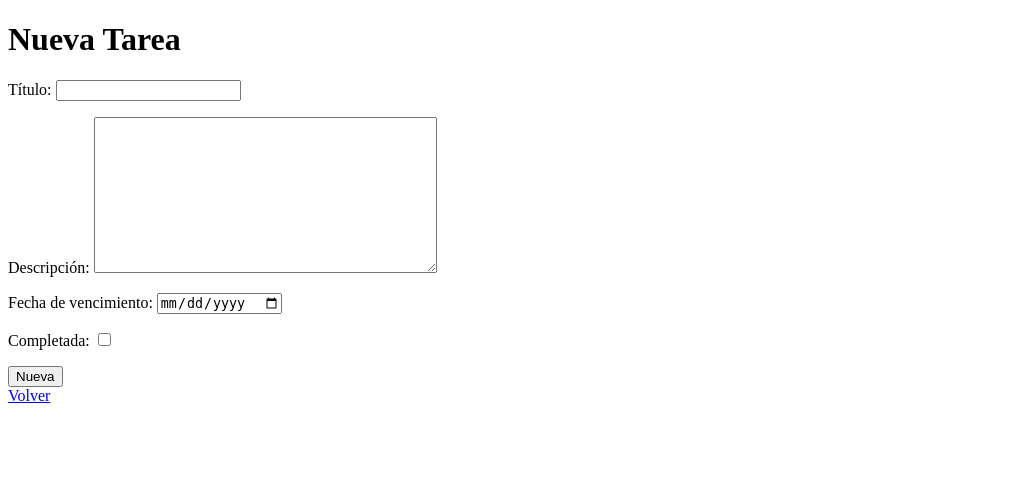
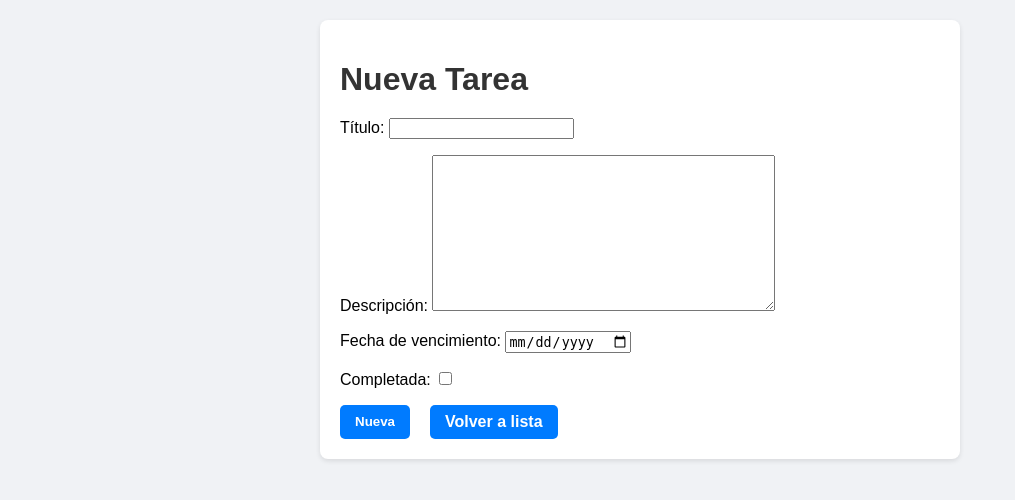
Before and after one commit to Cristhian-R-Ch/gestor_tareas, a Django app: page /tareas/nueva/ in a window 1280 px wide. Shown: the top 500 px of the page, without its empty margins (0-1015 px from the left). Run offline with Django 5.2, Linux system fonts and the light colour scheme; the visitor is signed in with stand-in values (Sample User, id 1).

Commit message:
Proyecto Django actualizado: templates y CSS ajustados

```diff
--- a/gestor_tareas/urls.py
+++ b/gestor_tareas/urls.py
@@ -17,9 +17,13 @@ Including another URLconf
 from django.contrib import admin
 from django.urls import path, include
 from django.views.generic import TemplateView
+from django.contrib.auth import views as auth_views
+from tareas.views import logout_view
 
 urlpatterns = [
     path('admin/', admin.site.urls),
     path('tareas/', include('tareas.urls')),
     path('', TemplateView.as_view(template_name="landing.html"), name="landing"),
+    path("accounts/login/", auth_views.LoginView.as_view(template_name="accounts/login.html"), name="login"),
+    path("accounts/logout/", logout_view, name="logout"),
 ]
--- a/static/css/styles.css
+++ b/static/css/styles.css
@@ -0,0 +1,128 @@
+/* Estilo general */
+body {
+    font-family: Arial, sans-serif;
+    background-color: #f0f2f5;
+    margin: 20px;
+}
+
+.container {
+    max-width: 600px;
+    margin: 0 auto; /* Centrar box */
+    padding: 20px;
+    background-color: #fff;
+    border-radius: 8px;
+    box-shadow: 0 2px 5px rgba(0,0,0,0.1);
+}
+
+h1 {
+    color: #333;
+    margin-bottom: 20px;
+}
+
+/* Lista de tareas */
+ul {
+    list-style-type: none;
+    padding: 0;
+}
+
+li {
+    background-color: #fff;
+    margin-bottom: 10px;
+    padding: 10px 15px;
+    border-radius: 8px;
+    box-shadow: 0 2px 5px rgba(0,0,0,0.1);
+    display: flex;
+    justify-content: space-between;
+    align-items: center;
+    flex-wrap: wrap; /* solapamiento btns */
+}
+
+li.completed {
+    background-color: #d4edda;
+    color: #155724;
+}
+
+li.incomplete {
+    background-color: #f8d7da;
+    color: #721c24;
+}
+
+/* Separacion titulo y acciones */
+.task-title {
+    flex: 1 1 auto;
+}
+
+.task-actions {
+    display: flex;
+    gap: 5px;
+    flex-wrap: wrap;
+}
+
+/* Enlaces */
+a {
+    text-decoration: none;
+    margin-left: 10px;
+    color: #007bff;
+}
+
+a:hover {
+    text-decoration: underline;
+}
+
+/* Botones */
+button, .btn {
+    padding: 8px 15px;
+    border: none;
+    border-radius: 5px;
+    background-color: #007bff;
+    color: white;
+    cursor: pointer;
+    font-weight: bold;
+    transition: background-color 0.2s ease;
+}
+
+button:hover, .btn:hover {
+    background-color: #0056b3;
+}
+
+/* Botones de eliminar */
+button.danger, .btn.danger {
+    background-color: #dc3545;
+}
+
+button.danger:hover, .btn.danger:hover {
+    background-color: #a71d2a;
+}
+
+/* Contenedor de botones en el formulario */
+.form-actions {
+    display: flex;
+    gap: 10px;
+    margin-top: 15px;
+}
+
+/* Centrar el login */
+.login-container {
+    max-width: 400px;
+    margin: 50px auto; /* Centrado V. / H. */
+    padding: 20px;
+    text-align: center;
+}
+
+/* Campos del formulario alineados */
+.login-form input[type="text"],
+.login-form input[type="password"] {
+    width: 100%;           /* Todos los campos igual ancho */
+    padding: 8px 10px;
+    margin-bottom: 15px;
+    border: 1px solid #ccc;
+    border-radius: 5px;
+    box-sizing: border-box; /* Evitar que padding rompa el ancho */
+}
+
+/* Mensaje de error */
+.error-message {
+    color: red;
+    margin-bottom: 15px;
+    font-weight: bold;
+}
--- a/tareas/urls.py
+++ b/tareas/urls.py
@@ -9,4 +9,5 @@ urlpatterns = [
     path('editar/<int:tarea_id>/', views.editar_tarea, name='editar'),
     path('borrar/<int:tarea_id>/', views.borrar_tarea, name='borrar'),
     path('toggle/<int:pk>/', views.toggle_completed, name='toggle'),
+    path('guest/', views.login_guest, name='guest_login'),
 ]
--- a/tareas/views.py
+++ b/tareas/views.py
@@ -2,9 +2,10 @@ from django.shortcuts import render, redirect, get_object_or_404
 
 # Create your views here.
 from django.contrib.auth.decorators import login_required
+from django.contrib.auth import login, logout
+from django.contrib.auth.models import User
 from .models import Task
 from .forms import TaskForm
-
 
 @login_required
 def lista_tareas(request):
@@ -54,3 +55,12 @@ def toggle_completed(request, pk):
     tarea.is_completed = not tarea.is_completed
     tarea.save()
     return redirect('tareas:lista')
+
+def login_guest(request):
+    demo_user = User.objects.get(username='demo')
+    login(request, demo_user)
+    return redirect('tareas:lista')
+
+def logout_view(request):
+    logout(request)
+    return redirect('login')
--- a/templates/base.html
+++ b/templates/base.html
@@ -0,0 +1,13 @@
+{% load static %}
+<!DOCTYPE html>
+<html lang="es">
+<head>
+    <meta charset="UTF-8">
+    <title>{% block title %}Mi App{% endblock %}</title>
+    <link rel="stylesheet" href="{% static 'css/styles.css' %}">
+    <link rel="stylesheet" href="https://cdnjs.cloudflare.com/ajax/libs/font-awesome/6.4.2/css/all.min.css">
+</head>
+<body>
+    {% block content %}{% endblock %}
+</body>
+</html>
--- a/templates/tareas/form.html
+++ b/templates/tareas/form.html
@@ -1,16 +1,19 @@
-<!DOCTYPE html>
-<html lang="es">
-<head>
-    <meta charset="UTF-8">
-    <title>{{ accion }} Tarea</title>
-</head>
-<body>
+{% extends "base.html" %}
+
+{% block title %}{{ accion }} Tarea{% endblock %}
+
+{% block content %}
+<div class="container">
     <h1>{{ accion }} Tarea</h1>
+
     <form method="post">
         {% csrf_token %}
         {{ form.as_p }}
-        <button type="submit">{{ accion }}</button>
+
+        <div class="form-actions">
+            <button type="submit" class="btn">{{ accion }}</button>
+            <a href="{% url 'tareas:lista' %}" class="btn">Volver a lista</a>
+        </div>
     </form>
-    <a href="{% url 'tareas:lista' %}">Volver</a>
-</body>
-</html>
+</div>
+{% endblock %}
```
Also changed, not shown: templates/accounts/login.html (+22 -0 lines), templates/tareas/confirmar_borrar.html (+14 -12 lines), templates/tareas/lista.html (+18 -26 lines), 1 other file.
